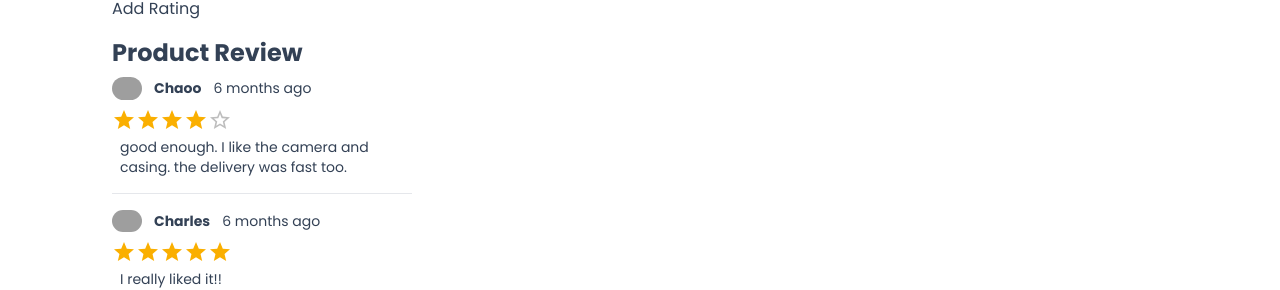
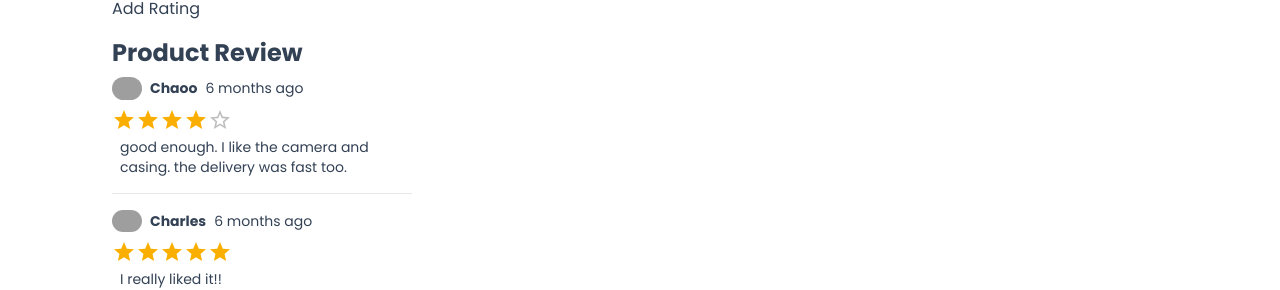
Before and after one commit to vaisakhpn/E-Commerce, a Next.js app: page /product/1 in a window 1280 px wide. Shown: the part 939-1229 px from the top of the page. Built offline with nearby package versions, Linux system fonts and the light colour scheme; grey boxes are pictures that could not be loaded; a web font is replaced by a local one.

Commit message:
gap decreased

```diff
--- a/app/product/[productId]/ListRating.tsx
+++ b/app/product/[productId]/ListRating.tsx
@@ -18,7 +18,7 @@
           product.reviews.map((review: any) => {
             return (
               <div key={review.id} className="max-w-[300px]">
-                <div className="flex items-center gap-3 ">
+                <div className="flex items-center gap-2 ">
                   <div><Avatar src={review?.user.image} /></div>
                   <div className="font-semibold">{review?.user.name}</div>
                   <div className="font-light">
```
